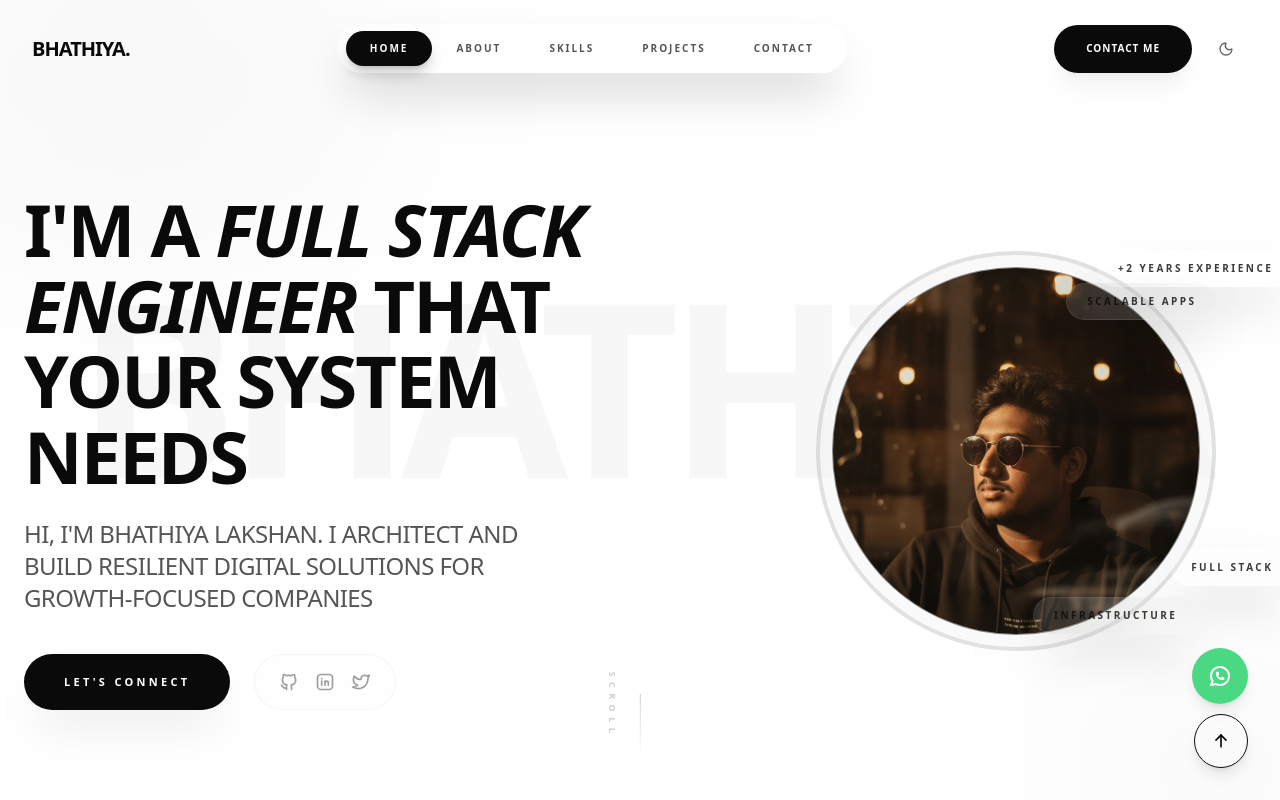
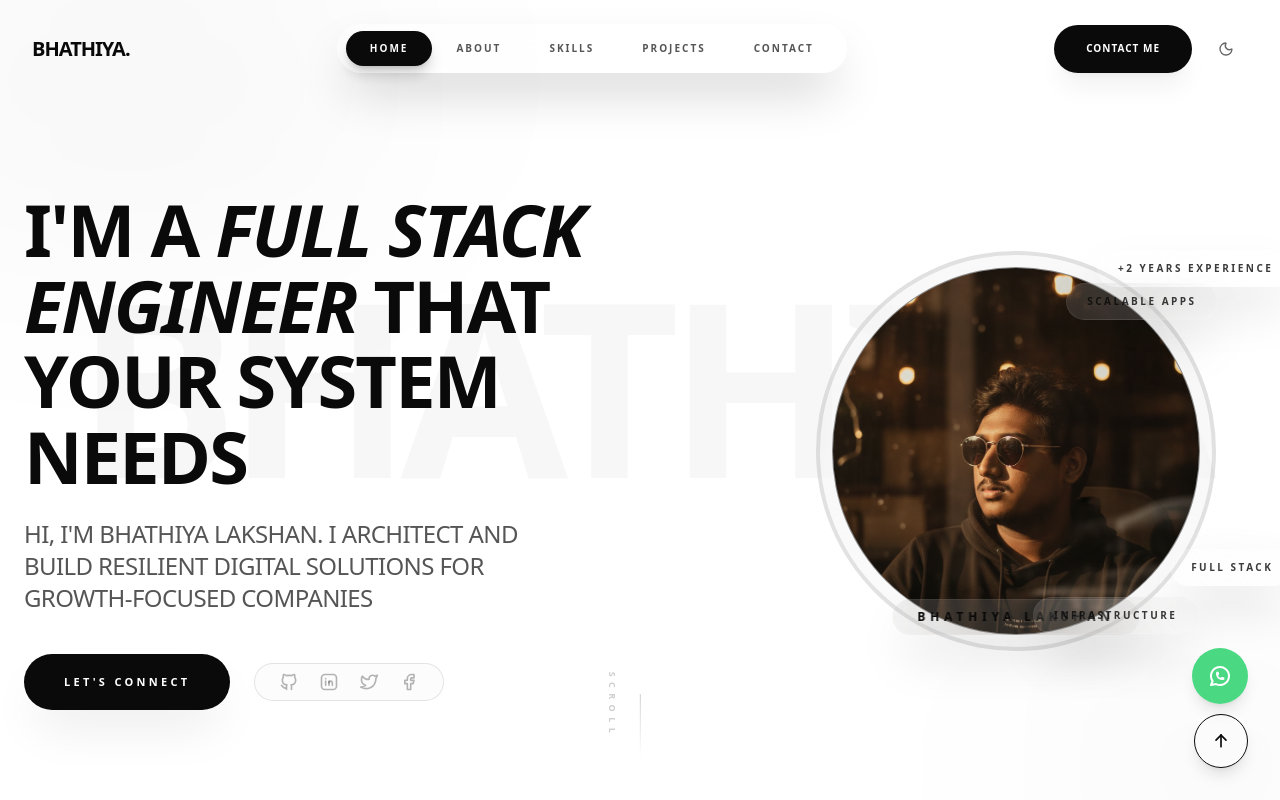
Before and after one commit to smbhathiya/portfolio-2025, a Next.js app: page / in a window 1280 px wide. Shown: the top 800 px of the page. Built offline with nearby package versions, Linux system fonts and the light colour scheme; a web font is replaced by a local one.

Commit message:
feat: implement the HeroSection component with Framer Motion animations, profile image, and social links.

```diff
--- a/components/sections/hero.tsx
+++ b/components/sections/hero.tsx
@@ -87,11 +87,11 @@ export function HeroSection() {
 
             <motion.div
               variants={itemVariants}
-              className="flex gap-6 justify-center lg:justify-start"
+              className="flex flex-col md:flex-row gap-6 justify-center lg:justify-start items-center"
             >
               <Button
                 size="lg"
-                className="rounded-full h-14 px-10 text-[11px] font-black uppercase tracking-[0.3em] bg-foreground text-background hover:opacity-90 transition-all shadow-2xl shadow-foreground/10 border-0"
+                className="w-full md:w-auto rounded-full h-14 px-10 text-[11px] font-black uppercase tracking-[0.3em] bg-foreground text-background hover:opacity-90 transition-all shadow-2xl shadow-foreground/10 border-0"
                 onClick={() => {
                   const el = document.getElementById("contact");
                   if (el)
@@ -103,10 +103,39 @@ export function HeroSection() {
               >
                 Let&apos;s Connect
               </Button>
-              <div className="hidden sm:flex items-center gap-4 px-6 rounded-full border border-foreground/10 bg-foreground/[0.01] backdrop-blur-sm grayscale opacity-40">
-                <IconBrandGithub className="h-5 w-5" />
-                <IconBrandLinkedin className="h-5 w-5" />
-                <IconBrandTwitter className="h-5 w-5" />
+              <div className="flex items-center gap-5 px-6 py-2 rounded-full border border-foreground/10 bg-foreground/[0.01] backdrop-blur-sm transition-all hover:bg-foreground/[0.03] hover:border-foreground/20">
+                <a
+                  href="https://github.com/smbhathiya"
+                  target="_blank"
+                  rel="noopener noreferrer"
+                  className="text-foreground/30 hover:text-foreground transition-colors"
+                >
+                  <IconBrandGithub className="h-5 w-5" />
+                </a>
+                <a
+                  href="https://www.linkedin.com/in/bhathiya-lakshan-91579722a/"
+                  target="_blank"
+                  rel="noopener noreferrer"
+                  className="text-foreground/30 hover:text-foreground transition-colors"
+                >
+                  <IconBrandLinkedin className="h-5 w-5" />
+                </a>
+                <a
+                  href="https://x.com/smbhathiya"
+                  target="_blank"
+                  rel="noopener noreferrer"
+                  className="text-foreground/30 hover:text-foreground transition-colors"
+                >
+                  <IconBrandTwitter className="h-5 w-5" />
+                </a>
+                <a
+                  href="https://www.facebook.com/smbhathiya/"
+                  target="_blank"
+                  rel="noopener noreferrer"
+                  className="text-foreground/30 hover:text-foreground transition-colors"
+                >
+                  <IconBrandFacebook className="h-5 w-5" />
+                </a>
               </div>
             </motion.div>
           </div>
@@ -156,6 +185,18 @@ export function HeroSection() {
                     priority
                   />
                 </div>
+
+                {/* Name Label */}
+                <motion.div
+                  initial={{ opacity: 0, y: 20 }}
+                  animate={{ opacity: 1, y: 0 }}
+                  transition={{ delay: 1.5, duration: 0.8 }}
+                  className="absolute bottom-4 left-1/2 -translate-x-1/2 z-20"
+                >
+                  <div className="px-6 py-2 rounded-full glass-card border border-foreground/20 bg-background/80 backdrop-blur-xl text-[10px] md:text-[12px] font-black uppercase tracking-[0.4em] text-foreground shadow-2xl whitespace-nowrap">
+                    Bhathiya Lakshan
+                  </div>
+                </motion.div>
               </div>
 
               {/* Floating Tags - Realigned to match new design */}
@@ -175,7 +216,7 @@ export function HeroSection() {
                     ease: [0.16, 1, 0.3, 1] as any,
                   }}
                   style={{ top: tag.top, right: tag.right, bottom: tag.bottom }}
-                  className="absolute z-20 pointer-events-none"
+                  className="absolute z-20 pointer-events-none hidden md:block"
                 >
                   <div className="px-5 py-2.5 rounded-full glass-card border border-foreground/10 bg-foreground/[0.02] text-[10px] font-black uppercase tracking-[0.25em] text-foreground/80 shadow-2xl">
                     {tag.text}
```
